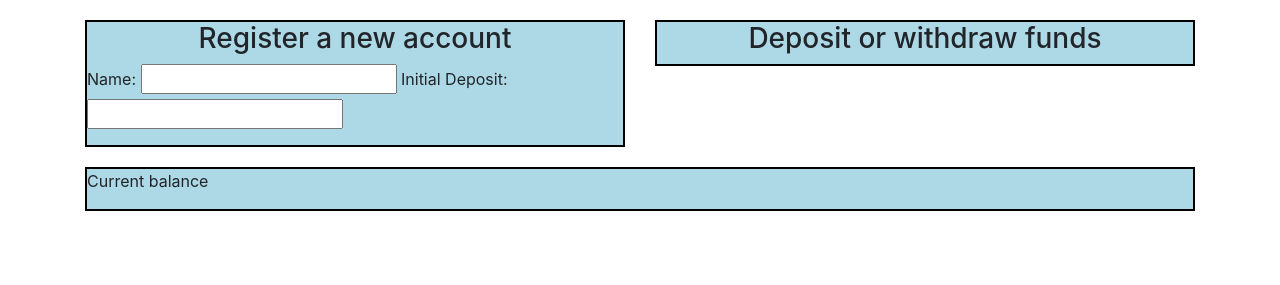
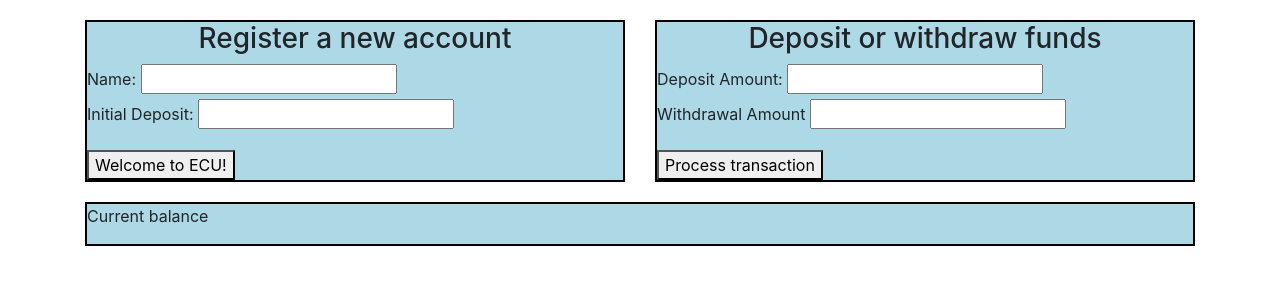
Before and after one commit to H-Len/banking, a plain HTML site: page index.html in a window 1280 px wide. Shown: the part 51-336 px from the top of the page. Drawn offline with Linux system fonts and the light colour scheme.

Commit message:
add functioning register button

```diff
--- a/index.html
+++ b/index.html
@@ -18,18 +18,30 @@
               <form class="registerForm" action="index.html" method="post">
                 <div class="form-group">
                   <label for="name">Name:</label>
-                  <input id="name" type="text">
+                  <input id="name" type="text"><br>
                   <label for="initialDeposit">Initial Deposit:</label>
                   <input id="initialDeposit" type="number">
                 </div>
               </form>
+              <button id="welcome" type="submit" name="button">Welcome to ECU!</button>
             </div>
           </div>
+
           <div class="col-md-6">
             <div class="transaction">
               <h3>Deposit or withdraw funds</h3>
+              <form class="transactionForm" action="index.html" method="post">
+                <div class="form-group">
+                  <label for="deposit">Deposit Amount:</label>
+                  <input id="deposit" type="number"><br>
+                  <label for="withdraw">Withdrawal Amount</label>
+                  <input id="withdraw" type="number">
+                </div>
+              </form>
+              <button id="process" type="submit" name="button">Process transaction</button>
             </div>
           </div>
+
         </div>
 
         <div class="balance">
--- a/js/scripts.js
+++ b/js/scripts.js
@@ -0,0 +1,10 @@
+$(document).ready(function() {
+  console.log ("Jquery Loaded");
+  $("#welcome").click(function(event) {
+    event.preventDefault();
+      var userName = $("#name").val();
+      console.log(userName);
+      var initialDeposit = parseInt($("#initialDeposit").val());
+      console.log(initialDeposit);
+    });
+  });
```
